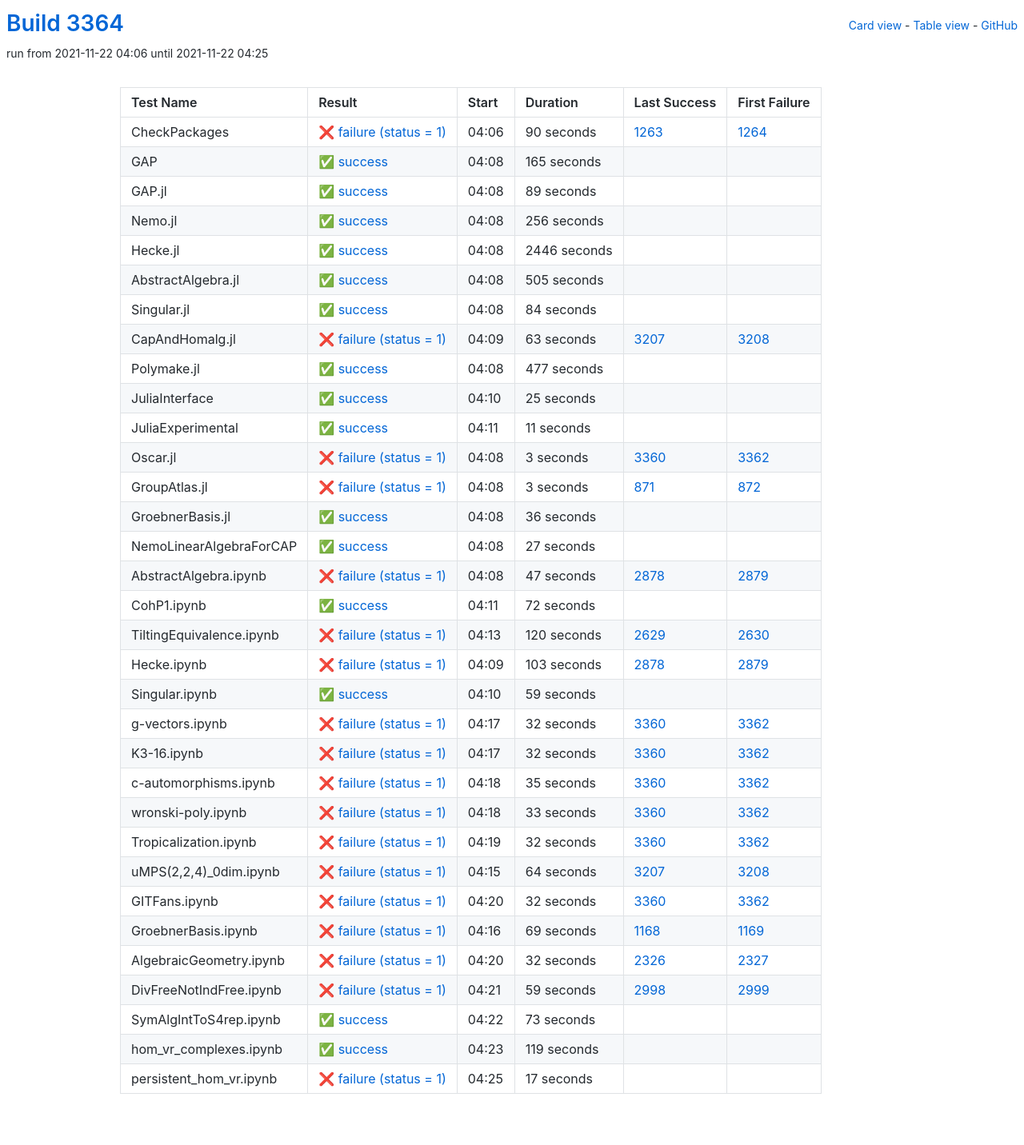
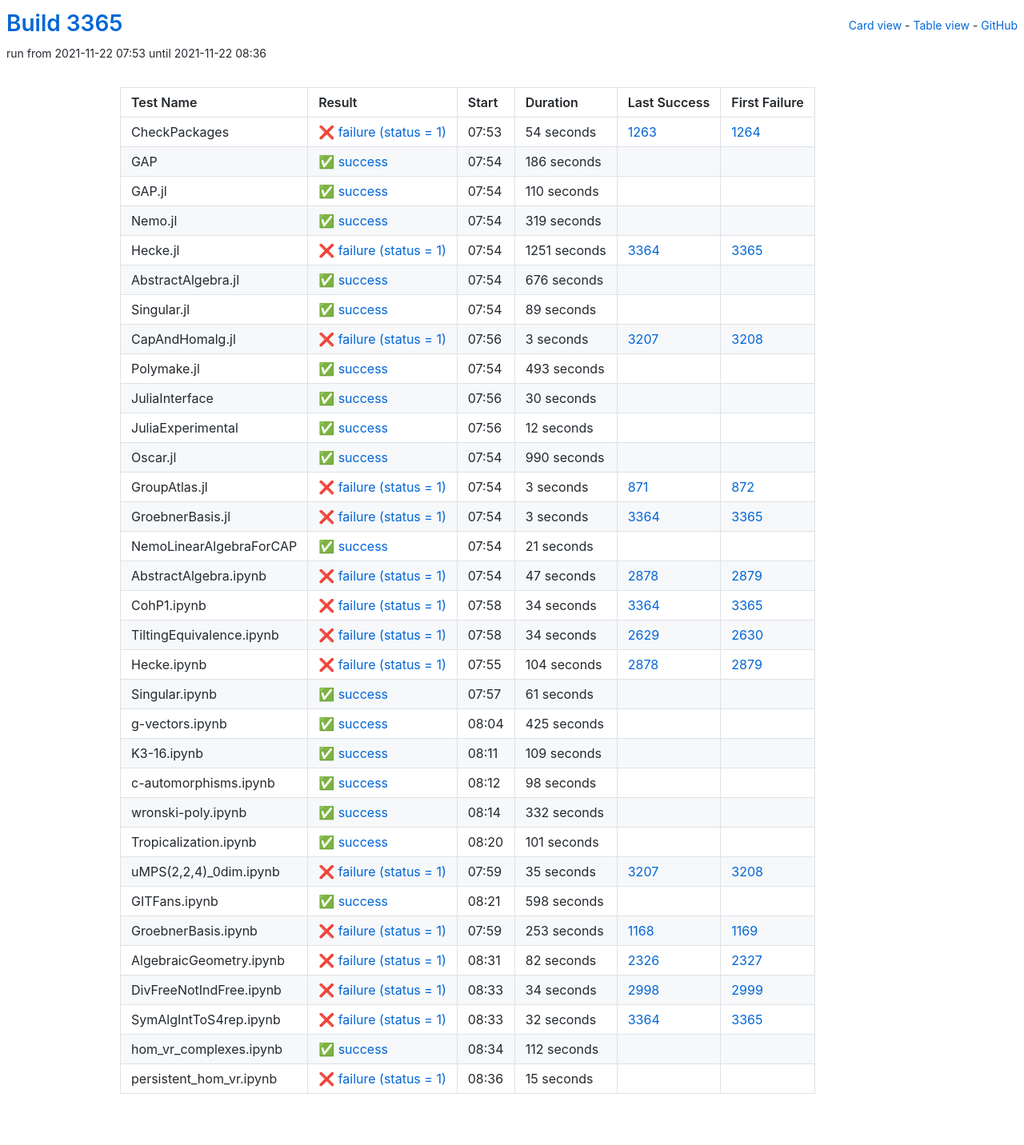
Before and after one commit to oscar-system/oscar-ci-status-stable, a Jekyll site: the page built from table.html, in a window 1280 px wide. Shown: the whole page at 80% size. Built offline with Jekyll 4.4.1, drawn with Linux system fonts in a browser that asks for light colours.

Commit message:
Build #3365

```diff
--- a/_data/ci.yml
+++ b/_data/ci.yml
@@ -1,6 +1,6 @@
 ---
-build: 3364
-build_url: https://oscarci.mathematik.uni-kl.de/job/oscar-stable/3364/
+build: 3365
+build_url: https://oscarci.mathematik.uni-kl.de/job/oscar-stable/3365/
 job: oscar-stable
 organization: oscar-system
 repo: oscar-ci-status-stable
@@ -8,32 +8,80 @@ repourl: https://github.com/oscar-system/oscar-ci-status-stable
 tests:
 - name: CheckPackages
   id: checkpackages
-  log: https://oscarci.mathematik.uni-kl.de/job/oscar-stable/3364/artifact/logs/build-3364/CheckPackages.log
-  start: 2021-11-22 04:06
+  log: https://oscarci.mathematik.uni-kl.de/job/oscar-stable/3365/artifact/logs/build-3365/CheckPackages.log
+  start: 2021-11-22 07:53
   success: false
   exitcode: 1
   status: failure
-  duration: 90
+  duration: 54
   last_success: 1263
   last_success_url: https://oscarci.mathematik.uni-kl.de/job/oscar-stable/1263/
   first_failure: 1264
   first_failure_url: https://oscarci.mathematik.uni-kl.de/job/oscar-stable/1264/
 - name: GAP
   id: gap
-  log: https://oscarci.mathematik.uni-kl.de/job/oscar-stable/3364/artifact/logs/build-3364/GAP.log
-  start: 2021-11-22 04:08
+  log: https://oscarci.mathematik.uni-kl.de/job/oscar-stable/3365/artifact/logs/build-3365/GAP.log
+  start: 2021-11-22 07:54
   success: true
   exitcode: 0
   status: success
-  duration: 165
+  duration: 186
   last_success: false
   last_success_url:
   first_failure: false
   first_failure_url:
 - name: GAP.jl
   id: gap-jl
-  log: https://oscarci.mathematik.uni-kl.de/job/oscar-stable/3364/artifact/logs/build-3364/GAP.jl.log
-  start: 2021-11-22 04:08
+  log: https://oscarci.mathematik.uni-kl.de/job/oscar-stable/3365/artifact/logs/build-3365/GAP.jl.log
+  start: 2021-11-22 07:54
+  success: true
+  exitcode: 0
+  status: success
+  duration: 110
+  last_success: false
+  last_success_url:
+  first_failure: false
+  first_failure_url:
+- name: Nemo.jl
+  id: nemo-jl
+  log: https://oscarci.mathematik.uni-kl.de/job/oscar-stable/3365/artifact/logs/build-3365/Nemo.jl.log
+  start: 2021-11-22 07:54
+  success: true
+  exitcode: 0
+  status: success
+  duration: 319
+  last_success: false
+  last_success_url:
+  first_failure: false
+  first_failure_url:
+- name: Hecke.jl
+  id: hecke-jl
+  log: https://oscarci.mathematik.uni-kl.de/job/oscar-stable/3365/artifact/logs/build-3365/Hecke.jl.log
+  start: 2021-11-22 07:54
+  success: false
+  exitcode: 1
+  status: failure
+  duration: 1251
+  last_success: 3364
+  last_success_url: https://oscarci.mathematik.uni-kl.de/job/oscar-stable/3364/
+  first_failure: 3365
+  first_failure_url: https://oscarci.mathematik.uni-kl.de/job/oscar-stable/3365/
+- name: AbstractAlgebra.jl
+  id: abstractalgebra-jl
+  log: https://oscarci.mathematik.uni-kl.de/job/oscar-stable/3365/artifact/logs/build-3365/AbstractAlgebra.jl.log
+  start: 2021-11-22 07:54
+  success: true
+  exitcode: 0
+  status: success
+  duration: 676
+  last_success: false
+  last_success_url:
+  first_failure: false
+  first_failure_url:
+- name: Singular.jl
+  id: singular-jl
+  log: https://oscarci.mathematik.uni-kl.de/job/oscar-stable/3365/artifact/logs/build-3365/Singular.jl.log
+  start: 2021-11-22 07:54
   success: true
   exitcode: 0
   status: success
@@ -42,118 +90,70 @@ tests:
   last_success_url:
   first_failure: false
   first_failure_url:
-- name: Nemo.jl
-  id: nemo-jl
-  log: https://oscarci.mathematik.uni-kl.de/job/oscar-stable/3364/artifact/logs/build-3364/Nemo.jl.log
-  start: 2021-11-22 04:08
-  success: true
-  exitcode: 0
-  status: success
-  duration: 256
-  last_success: false
-  last_success_url:
-  first_failure: false
-  first_failure_url:
-- name: Hecke.jl
-  id: hecke-jl
-  log: https://oscarci.mathematik.uni-kl.de/job/oscar-stable/3364/artifact/logs/build-3364/Hecke.jl.log
-  start: 2021-11-22 04:08
-  success: true
-  exitcode: 0
-  status: success
-  duration: 2446
-  last_success: false
-  last_success_url:
-  first_failure: false
-  first_failure_url:
-- name: AbstractAlgebra.jl
-  id: abstractalgebra-jl
-  log: https://oscarci.mathematik.uni-kl.de/job/oscar-stable/3364/artifact/logs/build-3364/AbstractAlgebra.jl.log
-  start: 2021-11-22 04:08
-  success: true
-  exitcode: 0
-  status: success
-  duration: 505
-  last_success: false
-  last_success_url:
-  first_failure: false
-  first_failure_url:
-- name: Singular.jl
-  id: singular-jl
-  log: https://oscarci.mathematik.uni-kl.de/job/oscar-stable/3364/artifact/logs/build-3364/Singular.jl.log
-  start: 2021-11-22 04:08
-  success: true
-  exitcode: 0
-  status: success
-  duration: 84
-  last_success: false
-  last_success_url:
-  first_failure: false
-  first_failure_url:
 - name: CapAndHomalg.jl
   id: capandhomalg-jl
-  log: https://oscarci.mathematik.uni-kl.de/job/oscar-stable/3364/artifact/logs/build-3364/CapAndHomalg.jl.log
-  start: 2021-11-22 04:09
+  log: https://oscarci.mathematik.uni-kl.de/job/oscar-stable/3365/artifact/logs/build-3365/CapAndHomalg.jl.log
+  start: 2021-11-22 07:56
   success: false
   exitcode: 1
   status: failure
-  duration: 63
+  duration: 3
   last_success: 3207
   last_success_url: https://oscarci.mathematik.uni-kl.de/job/oscar-stable/3207/
   first_failure: 3208
   first_failure_url: https://oscarci.mathematik.uni-kl.de/job/oscar-stable/3208/
 - name: Polymake.jl
   id: polymake-jl
-  log: https://oscarci.mathematik.uni-kl.de/job/oscar-stable/3364/artifact/logs/build-3364/Polymake.jl.log
-  start: 2021-11-22 04:08
+  log: https://oscarci.mathematik.uni-kl.de/job/oscar-stable/3365/artifact/logs/build-3365/Polymake.jl.log
+  start: 2021-11-22 07:54
   success: true
   exitcode: 0
   status: success
-  duration: 477
+  duration: 493
   last_success: false
   last_success_url:
   first_failure: false
   first_failure_url:
 - name: JuliaInterface
   id: juliainterface
-  log: https://oscarci.mathematik.uni-kl.de/job/oscar-stable/3364/artifact/logs/build-3364/JuliaInterface.log
-  start: 2021-11-22 04:10
+  log: https://oscarci.mathematik.uni-kl.de/job/oscar-stable/3365/artifact/logs/build-3365/JuliaInterface.log
+  start: 2021-11-22 07:56
   success: true
   exitcode: 0
   status: success
-  duration: 25
+  duration: 30
   last_success: false
   last_success_url:
   first_failure: false
   first_failure_url:
 - name: JuliaExperimental
   id: juliaexperimental
-  log: https://oscarci.mathematik.uni-kl.de/job/oscar-stable/3364/artifact/logs/build-3364/JuliaExperimental.log
-  start: 2021-11-22 04:11
+  log: https://oscarci.mathematik.uni-kl.de/job/oscar-stable/3365/artifact/logs/build-3365/JuliaExperimental.log
+  start: 2021-11-22 07:56
   success: true
   exitcode: 0
   status: success
-  duration: 11
+  duration: 12
   last_success: false
   last_success_url:
   first_failure: false
   first_failure_url:
 - name: Oscar.jl
   id: oscar-jl
-  log: https://oscarci.mathematik.uni-kl.de/job/oscar-stable/3364/artifact/logs/build-3364/Oscar.jl.log
-  start: 2021-11-22 04:08
-  success: false
-  exitcode: 1
-  status: failure
-  duration: 3
-  last_success: 3360
-  last_success_url: https://oscarci.mathematik.uni-kl.de/job/oscar-stable/3360/
-  first_failure: 3362
-  first_failure_url: https://oscarci.mathematik.uni-kl.de/job/oscar-stable/3362/
+  log: https://oscarci.mathematik.uni-kl.de/job/oscar-stable/3365/artifact/logs/build-3365/Oscar.jl.log
+  start: 2021-11-22 07:54
+  success: true
+  exitcode: 0
+  status: success
+  duration: 990
+  last_success: false
+  last_success_url:
+  first_failure: false
+  first_failure_url:
 - name: GroupAtlas.jl
   id: groupatlas-jl
-  log: https://oscarci.mathematik.uni-kl.de/job/oscar-stable/3364/artifact/logs/build-3364/GroupAtlas.jl.log
-  start: 2021-11-22 04:08
+  log: https://oscarci.mathematik.uni-kl.de/job/oscar-stable/3365/artifact/logs/build-3365/GroupAtlas.jl.log
+  start: 2021-11-22 07:54
   success: false
   exitcode: 1
   status: failure
@@ -164,32 +164,32 @@ tests:
   first_failure_url: https://oscarci.mathematik.uni-kl.de/job/oscar-stable/872/
 - name: GroebnerBasis.jl
   id: groebnerbasis-jl
-  log: https://oscarci.mathematik.uni-kl.de/job/oscar-stable/3364/artifact/logs/build-3364/GroebnerBasis.jl.log
-  start: 2021-11-22 04:08
+  log: https://oscarci.mathematik.uni-kl.de/job/oscar-stable/3365/artifact/logs/build-3365/GroebnerBasis.jl.log
+  start: 2021-11-22 07:54
+  success: false
+  exitcode: 1
+  status: failure
+  duration: 3
+  last_success: 3364
+  last_success_url: https://oscarci.mathematik.uni-kl.de/job/oscar-stable/3364/
+  first_failure: 3365
+  first_failure_url: https://oscarci.mathematik.uni-kl.de/job/oscar-stable/3365/
+- name: NemoLinearAlgebraForCAP
+  id: nemolinearalgebraforcap
+  log: https://oscarci.mathematik.uni-kl.de/job/oscar-stable/3365/artifact/logs/build-3365/NemoLinearAlgebraForCAP.log
+  start: 2021-11-22 07:54
   success: true
   exitcode: 0
   status: success
-  duration: 36
-  last_success: false
-  last_success_url:
-  first_failure: false
-  first_failure_url:
-- name: NemoLinearAlgebraForCAP
-  id: nemolinearalgebraforcap
-  log: https://oscarci.mathematik.uni-kl.de/job/oscar-stable/3364/artifact/logs/build-3364/NemoLinearAlgebraForCAP.log
-  start: 2021-11-22 04:08
-  success: true
-  exitcode: 0
-  status: success
-  duration: 27
+  duration: 21
   last_success: false
   last_success_url:
   first_failure: false
   first_failure_url:
 - name: AbstractAlgebra.ipynb
   id: abstractalgebra-ipynb
-  log: https://oscarci.mathematik.uni-kl.de/job/oscar-stable/3364/artifact/logs/build-3364/AbstractAlgebra.ipynb.log
-  start: 2021-11-22 04:08
+  log: https://oscarci.mathematik.uni-kl.de/job/oscar-stable/3365/artifact/logs/build-3365/AbstractAlgebra.ipynb.log
+  start: 2021-11-22 07:54
   success: false
   exitcode: 1
   status: failure
@@ -200,204 +200,204 @@ tests:
   first_failure_url: https://oscarci.mathematik.uni-kl.de/job/oscar-stable/2879/
 - name: CohP1.ipynb
   id: cohp1-ipynb
-  log: https://oscarci.mathematik.uni-kl.de/job/oscar-stable/3364/artifact/logs/build-3364/CohP1.ipynb.log
-  start: 2021-11-22 04:11
-  success: true
-  exitcode: 0
-  status: success
-  duration: 72
-  last_success: false
-  last_success_url:
-  first_failure: false
-  first_failure_url:
-- name: TiltingEquivalence.ipynb
-  id: tiltingequivalence-ipynb
-  log: https://oscarci.mathematik.uni-kl.de/job/oscar-stable/3364/artifact/logs/build-3364/TiltingEquivalence.ipynb.log
-  start: 2021-11-22 04:13
+  log: https://oscarci.mathematik.uni-kl.de/job/oscar-stable/3365/artifact/logs/build-3365/CohP1.ipynb.log
+  start: 2021-11-22 07:58
   success: false
   exitcode: 1
   status: failure
-  duration: 120
+  duration: 34
+  last_success: 3364
+  last_success_url: https://oscarci.mathematik.uni-kl.de/job/oscar-stable/3364/
+  first_failure: 3365
+  first_failure_url: https://oscarci.mathematik.uni-kl.de/job/oscar-stable/3365/
+- name: TiltingEquivalence.ipynb
+  id: tiltingequivalence-ipynb
+  log: https://oscarci.mathematik.uni-kl.de/job/oscar-stable/3365/artifact/logs/build-3365/TiltingEquivalence.ipynb.log
+  start: 2021-11-22 07:58
+  success: false
+  exitcode: 1
+  status: failure
+  duration: 34
   last_success: 2629
   last_success_url: https://oscarci.mathematik.uni-kl.de/job/oscar-stable/2629/
   first_failure: 2630
   first_failure_url: https://oscarci.mathematik.uni-kl.de/job/oscar-stable/2630/
 - name: Hecke.ipynb
   id: hecke-ipynb
-  log: https://oscarci.mathematik.uni-kl.de/job/oscar-stable/3364/artifact/logs/build-3364/Hecke.ipynb.log
-  start: 2021-11-22 04:09
+  log: https://oscarci.mathematik.uni-kl.de/job/oscar-stable/3365/artifact/logs/build-3365/Hecke.ipynb.log
+  start: 2021-11-22 07:55
   success: false
   exitcode: 1
   status: failure
-  duration: 103
+  duration: 104
   last_success: 2878
   last_success_url: https://oscarci.mathematik.uni-kl.de/job/oscar-stable/2878/
   first_failure: 2879
   first_failure_url: https://oscarci.mathematik.uni-kl.de/job/oscar-stable/2879/
 - name: Singular.ipynb
   id: singular-ipynb
-  log: https://oscarci.mathematik.uni-kl.de/job/oscar-stable/3364/artifact/logs/build-3364/Singular.ipynb.log
-  start: 2021-11-22 04:10
+  log: https://oscarci.mathematik.uni-kl.de/job/oscar-stable/3365/artifact/logs/build-3365/Singular.ipynb.log
+  start: 2021-11-22 07:57
   success: true
   exitcode: 0
   status: success
-  duration: 59
+  duration: 61
   last_success: false
   last_success_url:
   first_failure: false
   first_failure_url:
 - name: g-vectors.ipynb
   id: g-vectors-ipynb
-  log: https://oscarci.mathematik.uni-kl.de/job/oscar-stable/3364/artifact/logs/build-3364/g-vectors.ipynb.log
-  start: 2021-11-22 04:17
-  success: false
-  exitcode: 1
-  status: failure
-  duration: 32
-  last_success: 3360
-  last_success_url: https://oscarci.mathematik.uni-kl.de/job/oscar-stable/3360/
-  first_failure: 3362
-  first_failure_url: https://oscarci.mathematik.uni-kl.de/job/oscar-stable/3362/
+  log: https://oscarci.mathematik.uni-kl.de/job/oscar-stable/3365/artifact/logs/build-3365/g-vectors.ipynb.log
+  start: 2021-11-22 08:04
+  success: true
+  exitcode: 0
+  status: success
+  duration: 425
+  last_success: false
+  last_success_url:
+  first_failure: false
+  first_failure_url:
 - name: K3-16.ipynb
   id: k3-16-ipynb
-  log: https://oscarci.mathematik.uni-kl.de/job/oscar-stable/3364/artifact/logs/build-3364/K3-16.ipynb.log
-  start: 2021-11-22 04:17
-  success: false
-  exitcode: 1
-  status: failure
-  duration: 32
-  last_success: 3360
-  last_success_url: https://oscarci.mathematik.uni-kl.de/job/oscar-stable/3360/
-  first_failure: 3362
-  first_failure_url: https://oscarci.mathematik.uni-kl.de/job/oscar-stable/3362/
+  log: https://oscarci.mathematik.uni-kl.de/job/oscar-stable/3365/artifact/logs/build-3365/K3-16.ipynb.log
+  start: 2021-11-22 08:11
+  success: true
+  exitcode: 0
+  status: success
+  duration: 109
+  last_success: false
+  last_success_url:
+  first_failure: false
+  first_failure_url:
 - name: c-automorphisms.ipynb
   id: c-automorphisms-ipynb
-  log: https://oscarci.mathematik.uni-kl.de/job/oscar-stable/3364/artifact/logs/build-3364/c-automorphisms.ipynb.log
-  start: 2021-11-22 04:18
+  log: https://oscarci.mathematik.uni-kl.de/job/oscar-stable/3365/artifact/logs/build-3365/c-automorphisms.ipynb.log
+  start: 2021-11-22 08:12
+  success: true
+  exitcode: 0
+  status: success
+  duration: 98
+  last_success: false
+  last_success_url:
+  first_failure: false
+  first_failure_url:
+- name: wronski-poly.ipynb
+  id: wronski-poly-ipynb
+  log: https://oscarci.mathematik.uni-kl.de/job/oscar-stable/3365/artifact/logs/build-3365/wronski-poly.ipynb.log
+  start: 2021-11-22 08:14
+  success: true
+  exitcode: 0
+  status: success
+  duration: 332
+  last_success: false
+  last_success_url:
+  first_failure: false
+  first_failure_url:
+- name: Tropicalization.ipynb
+  id: tropicalization-ipynb
+  log: https://oscarci.mathematik.uni-kl.de/job/oscar-stable/3365/artifact/logs/build-3365/Tropicalization.ipynb.log
+  start: 2021-11-22 08:20
+  success: true
+  exitcode: 0
+  status: success
+  duration: 101
+  last_success: false
+  last_success_url:
+  first_failure: false
+  first_failure_url:
+- name: uMPS(2,2,4)_0dim.ipynb
+  id: umps-2-2-4-0dim-ipynb
+  log: https://oscarci.mathematik.uni-kl.de/job/oscar-stable/3365/artifact/logs/build-3365/uMPS-2-2-4-_0dim.ipynb.log
+  start: 2021-11-22 07:59
   success: false
   exitcode: 1
   status: failure
   duration: 35
-  last_success: 3360
-  last_success_url: https://oscarci.mathematik.uni-kl.de/job/oscar-stable/3360/
-  first_failure: 3362
-  first_failure_url: https://oscarci.mathematik.uni-kl.de/job/oscar-stable/3362/
-- name: wronski-poly.ipynb
-  id: wronski-poly-ipynb
-  log: https://oscarci.mathematik.uni-kl.de/job/oscar-stable/3364/artifact/logs/build-3364/wronski-poly.ipynb.log
-  start: 2021-11-22 04:18
-  success: false
-  exitcode: 1
-  status: failure
-  duration: 33
-  last_success: 3360
-  last_success_url: https://oscarci.mathematik.uni-kl.de/job/oscar-stable/3360/
-  first_failure: 3362
-  first_failure_url: https://oscarci.mathematik.uni-kl.de/job/oscar-stable/3362/
-- name: Tropicalization.ipynb
-  id: tropicalization-ipynb
-  log: https://oscarci.mathematik.uni-kl.de/job/oscar-stable/3364/artifact/logs/build-3364/Tropicalization.ipynb.log
-  start: 2021-11-22 04:19
-  success: false
-  exitcode: 1
-  status: failure
-  duration: 32
-  last_success: 3360
-  last_success_url: https://oscarci.mathematik.uni-kl.de/job/oscar-stable/3360/
-  first_failure: 3362
-  first_failure_url: https://oscarci.mathematik.uni-kl.de/job/oscar-stable/3362/
-- name: uMPS(2,2,4)_0dim.ipynb
-  id: umps-2-2-4-0dim-ipynb
-  log: https://oscarci.mathematik.uni-kl.de/job/oscar-stable/3364/artifact/logs/build-3364/uMPS-2-2-4-_0dim.ipynb.log
-  start: 2021-11-22 04:15
-  success: false
-  exitcode: 1
-  status: failure
-  duration: 64
   last_success: 3207
   last_success_url: https://oscarci.mathematik.uni-kl.de/job/oscar-stable/3207/
   first_failure: 3208
   first_failure_url: https://oscarci.mathematik.uni-kl.de/job/oscar-stable/3208/
 - name: GITFans.ipynb
   id: gitfans-ipynb
-  log: https://oscarci.mathematik.uni-kl.de/job/oscar-stable/3364/artifact/logs/build-3364/GITFans.ipynb.log
-  start: 2021-11-22 04:20
+  log: https://oscarci.mathematik.uni-kl.de/job/oscar-stable/3365/artifact/logs/build-3365/GITFans.ipynb.log
+  start: 2021-11-22 08:21
+  success: true
+  exitcode: 0
+  status: success
+  duration: 598
+  last_success: false
+  last_success_url:
+  first_failure: false
+  first_failure_url:
+- name: GroebnerBasis.ipynb
+  id: groebnerbasis-ipynb
+  log: https://oscarci.mathematik.uni-kl.de/job/oscar-stable/3365/artifact/logs/build-3365/GroebnerBasis.ipynb.log
+  start: 2021-11-22 07:59
   success: false
   exitcode: 1
   status: failure
-  duration: 32
-  last_success: 3360
-  last_success_url: https://oscarci.mathematik.uni-kl.de/job/oscar-stable/3360/
-  first_failure: 3362
-  first_failure_url: https://oscarci.mathematik.uni-kl.de/job/oscar-stable/3362/
-- name: GroebnerBasis.ipynb
-  id: groebnerbasis-ipynb
-  log: https://oscarci.mathematik.uni-kl.de/job/oscar-stable/3364/artifact/logs/build-3364/GroebnerBasis.ipynb.log
-  start: 2021-11-22 04:16
-  success: false
-  exitcode: 1
-  status: failure
-  duration: 69
+  duration: 253
   last_success: 1168
   last_success_url: https://oscarci.mathematik.uni-kl.de/job/oscar-stable/1168/
   first_failure: 1169
   first_failure_url: https://oscarci.mathematik.uni-kl.de/job/oscar-stable/1169/
 - name: AlgebraicGeometry.ipynb
   id: algebraicgeometry-ipynb
-  log: https://oscarci.mathematik.uni-kl.de/job/oscar-stable/3364/artifact/logs/build-3364/AlgebraicGeometry.ipynb.log
-  start: 2021-11-22 04:20
+  log: https://oscarci.mathematik.uni-kl.de/job/oscar-stable/3365/artifact/logs/build-3365/AlgebraicGeometry.ipynb.log
+  start: 2021-11-22 08:31
   success: false
   exitcode: 1
   status: failure
-  duration: 32
+  duration: 82
   last_success: 2326
   last_success_url: https://oscarci.mathematik.uni-kl.de/job/oscar-stable/2326/
   first_failure: 2327
   first_failure_url: https://oscarci.mathematik.uni-kl.de/job/oscar-stable/2327/
 - name: DivFreeNotIndFree.ipynb
   id: divfreenotindfree-ipynb
-  log: https://oscarci.mathematik.uni-kl.de/job/oscar-stable/3364/artifact/logs/build-3364/DivFreeNotIndFree.ipynb.log
-  start: 2021-11-22 04:21
+  log: https://oscarci.mathematik.uni-kl.de/job/oscar-stable/3365/artifact/logs/build-3365/DivFreeNotIndFree.ipynb.log
+  start: 2021-11-22 08:33
   success: false
   exitcode: 1
   status: failure
-  duration: 59
+  duration: 34
   last_success: 2998
   last_success_url: https://oscarci.mathematik.uni-kl.de/job/oscar-stable/2998/
   first_failure: 2999
   first_failure_url: https://oscarci.mathematik.uni-kl.de/job/oscar-stable/2999/
 - name: SymAlgIntToS4rep.ipynb
   id: symalginttos4rep-ipynb
-  log: https://oscarci.mathematik.uni-kl.de/job/oscar-stable/3364/artifact/logs/build-3364/SymAlgIntToS4rep.ipynb.log
-  start: 2021-11-22 04:22
+  log: https://oscarci.mathematik.uni-kl.de/job/oscar-stable/3365/artifact/logs/build-3365/SymAlgIntToS4rep.ipynb.log
+  start: 2021-11-22 08:33
+  success: false
+  exitcode: 1
+  status: failure
+  duration: 32
+  last_success: 3364
+  last_success_url: https://oscarci.mathematik.uni-kl.de/job/oscar-stable/3364/
+  first_failure: 3365
+  first_failure_url: https://oscarci.mathematik.uni-kl.de/job/oscar-stable/3365/
+- name: hom_vr_complexes.ipynb
+  id: hom-vr-complexes-ipynb
+  log: https://oscarci.mathematik.uni-kl.de/job/oscar-stable/3365/artifact/logs/build-3365/hom_vr_complexes.ipynb.log
+  start: 2021-11-22 08:34
   success: true
   exitcode: 0
   status: success
-  duration: 73
-  last_success: false
-  last_success_url:
-  first_failure: false
-  first_failure_url:
-- name: hom_vr_complexes.ipynb
-  id: hom-vr-complexes-ipynb
-  log: https://oscarci.mathematik.uni-kl.de/job/oscar-stable/3364/artifact/logs/build-3364/hom_vr_complexes.ipynb.log
-  start: 2021-11-22 04:23
-  success: true
-  exitcode: 0
-  status: success
-  duration: 119
+  duration: 112
   last_success: false
   last_success_url:
   first_failure: false
   first_failure_url:
 - name: persistent_hom_vr.ipynb
   id: persistent-hom-vr-ipynb
-  log: https://oscarci.mathematik.uni-kl.de/job/oscar-stable/3364/artifact/logs/build-3364/persistent_hom_vr.ipynb.log
-  start: 2021-11-22 04:25
+  log: https://oscarci.mathematik.uni-kl.de/job/oscar-stable/3365/artifact/logs/build-3365/persistent_hom_vr.ipynb.log
+  start: 2021-11-22 08:36
   success: false
   exitcode: 1
   status: failure
-  duration: 17
+  duration: 15
   last_success: false
   last_success_url:
   first_failure: false
```
Also changed, not shown: README.md.
